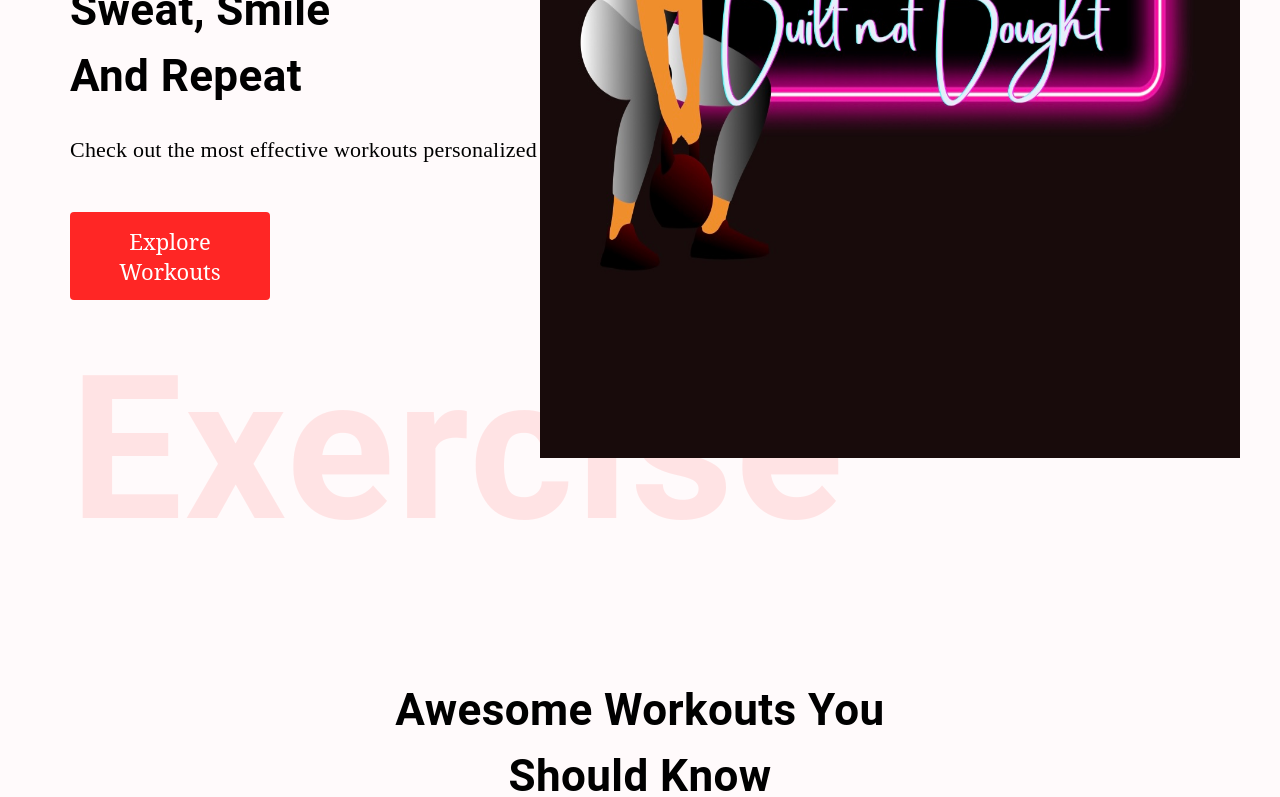
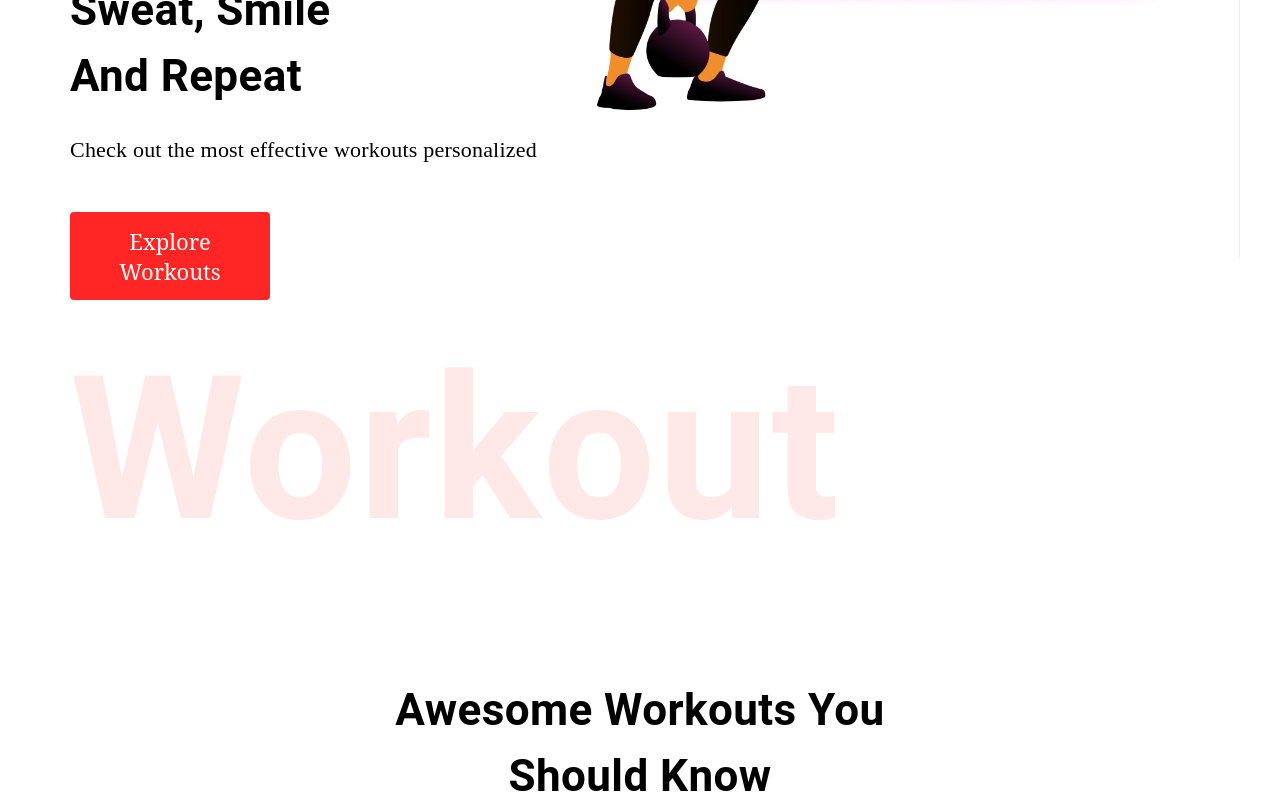
Before and after one commit to malakmarkus/Project-3, a React (Create React App) app in the folder builtnotbought/: page / in a window 1280 px wide. Shown: the part 409-1206 px from the top of the page. Built offline with nearby package versions, Linux system fonts and the light colour scheme; no server answers.

Commit message:
now populating horizontal scrollbar with icons

```diff
--- a/builtnotbought/src/App.css
+++ b/builtnotbought/src/App.css
@@ -1,7 +1,7 @@
 
 body {
   font-family: 'Serif';
-  background-color: #FFFAFB;
+  background-color: 'white';
 }
 
 * {
@@ -59,7 +59,7 @@ body {
   right: 40px;
   top: 0px;
   width: 700px;
-  height: 900px;
+  height: 700px;
   margin-top: -330px;
 
 }
--- a/builtnotbought/src/components/HeroBanner.js
+++ b/builtnotbought/src/components/HeroBanner.js
@@ -17,7 +17,7 @@ const HeroBanner = () => (
     <a href="#exercises" style={{ marginTop: '45px', textDecoration: 'none', width: '200px', textAlign: 'center', background: '#FF2625', padding: '14px', fontSize: '22px', textTransform: 'none', color: 'white', borderRadius: '4px' }}>Explore Workouts</a>
     </Stack>
     <Typography fontWeight={600} color="#FF2625" sx={{ opacity: '0.1', display: { lg: 'block', xs: 'none' }, fontSize: '200px' }}>
-    Exercise
+Workout
     </Typography>
     <img src={HeroBannerImage} alt="hero-banner" className="hero-banner-img" />
 </Box>
--- a/builtnotbought/src/utils/fetchData.js
+++ b/builtnotbought/src/utils/fetchData.js
@@ -10,7 +10,7 @@ export const workoutOptions = {
     method: 'GET',
     headers: {
       'X-RapidAPI-Host': 'youtube-search-and-download.p.rapidapi.com',
-      'X-RapidAPI-Key': 'f0021db587msh781fb1cbef39856p11c183jsn45521d5d1c85',
+      'X-RapidAPI-Key': '79911ce8e6mshcc7c845434d61c9p117c1ejsn418398fc764b',
     },
   };
 
```
Also changed, not shown: builtnotbought/src/assets/images/HeroBanner.jpg, builtnotbought/src/components/WorkoutCard.js (line endings or trailing spaces).
